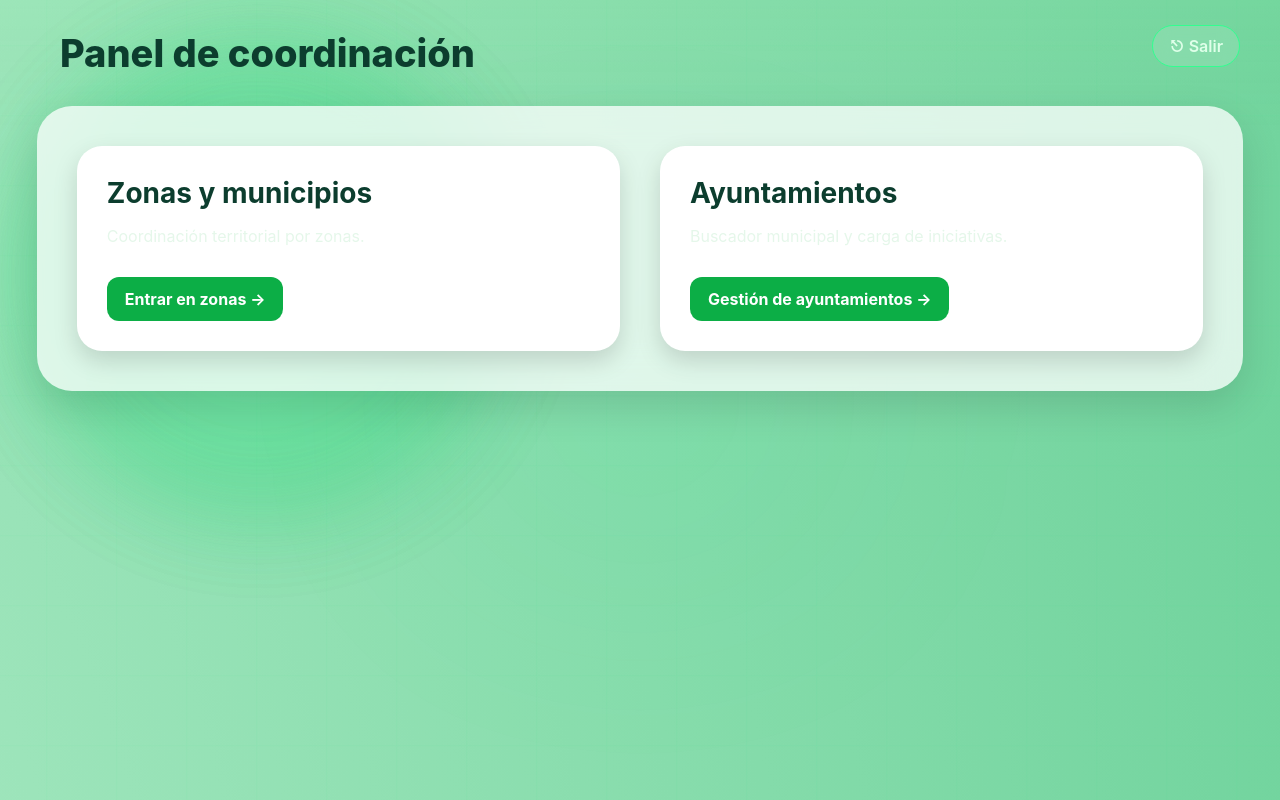
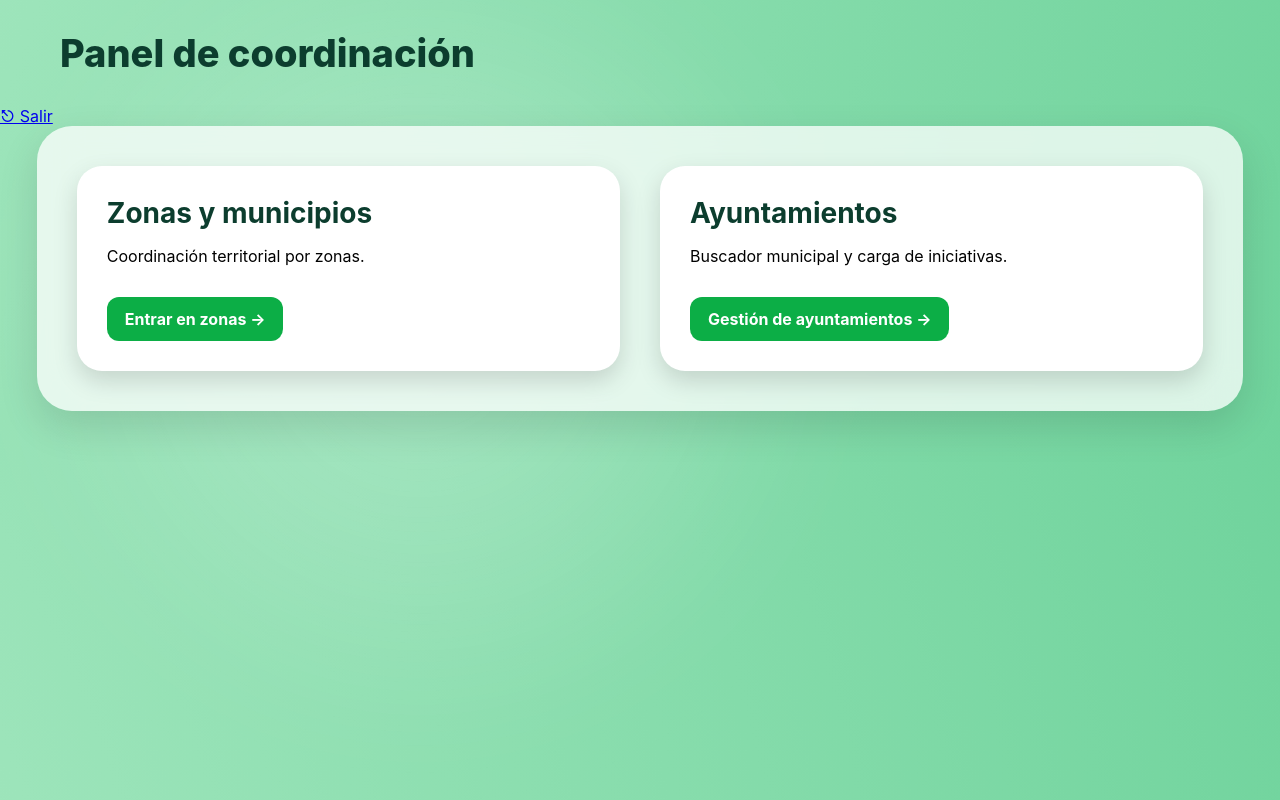
Before and after one commit to AltoVinalopo/ZonaAltoVinalopo, a Flask app: page /ayuntamientos/panel in a window 1280 px wide; the page is wider, and only the part inside the window is pictured. Run offline with Flask 3, Linux system fonts and the light colour scheme; a user stored in the database is signed in.

Commit message:
Update main.css

```diff
--- a/static/css/main.css
+++ b/static/css/main.css
@@ -1,155 +1,104 @@
-/* --- Ajuste de cuerpo con animación --- */
+/* ======== FONDO ANIMADO - EFECTO ESFERA 3D ======== */
 body {
     margin: 0;
     padding: 0;
     font-family: 'Inter', sans-serif;
+    background: radial-gradient(circle at center, #9af5c5, #6fd59d, #4bbd7a);
     overflow-x: hidden;
-    background: radial-gradient(circle at 50% 50%, #0e402e, #05251b);
-    color: #e5f7ea;
+    position: relative;
 }
 
-/* --- Esferas verdes 3D flotantes --- */
-.bg-sphere {
+/* esfera animada */
+body::before {
+    content: "";
     position: fixed;
-    width: 450px;
-    height: 450px;
+    top: -200px;
+    left: -200px;
+    width: 700px;
+    height: 700px;
+    background: radial-gradient(circle, rgba(255,255,255,0.4), rgba(0,0,0,0));
     border-radius: 50%;
-    background: radial-gradient(circle, #3fff99, #00b453);
-    opacity: 0.18;
-    filter: blur(40px);
-    animation: floatSphere 18s infinite ease-in-out alternate;
-    z-index: -3;
-}
-
-.bg-sphere:nth-child(1) {
-    top: -100px;
-    left: -80px;
-}
-
-.bg-sphere:nth-child(2) {
-    bottom: -120px;
-    right: -60px;
-    animation-delay: 4s;
-}
-
-@keyframes floatSphere {
-    0% { transform: translateY(0) translateX(0) scale(1); }
-    50% { transform: translateY(60px) translateX(40px) scale(1.1); }
-    100% { transform: translateY(-40px) translateX(-20px) scale(0.95); }
-}
-
-/* --- Líneas tipo circuito electrónico --- */
-.circuit-lines {
-    position: fixed;
-    inset: 0;
-    background-image:
-        linear-gradient(90deg, rgba(0,255,140,0.12) 1px, transparent 1px),
-        linear-gradient(0deg, rgba(0,255,140,0.12) 1px, transparent 1px);
-    background-size: 70px 70px;
-    animation: moveCircuit 20s linear infinite;
-    z-index: -4;
-    opacity: 0.25;
-}
-
-@keyframes moveCircuit {
-    0% { background-position: 0 0; }
-    100% { background-position: 140px 140px; }
-}
-
-/* --- Efecto escáner horizontal --- */
-.scan-light {
-    position: fixed;
-    top: 0;
-    left: 0;
-    width: 100%;
-    height: 100%;
-    background: linear-gradient(
-        to bottom,
-        transparent,
-        rgba(150,255,150,0.15),
-        transparent
-    );
-    animation: scanner 6s infinite ease-in-out;
-    z-index: -2;
-}
-
-@keyframes scanner {
-    0% { transform: translateY(-100%); }
-    50% { transform: translateY(100%); }
-    100% { transform: translateY(-100%); }
-}
-
-/* --- Brillos dinámicos --- */
-.glow {
-    position: fixed;
-    width: 70%;
-    height: 70%;
-    top: 15%;
-    left: 15%;
-    background: radial-gradient(circle, rgba(0,255,150,0.12), transparent 70%);
-    filter: blur(100px);
-    animation: glowPulse 8s infinite;
+    filter: blur(80px);
+    animation: orbmove 12s infinite linear;
+    opacity: 0.6;
     z-index: -1;
 }
 
-@keyframes glowPulse {
-    0% { opacity: 0.4; transform: scale(1); }
-    50% { opacity: 0.7; transform: scale(1.15); }
-    100% { opacity: 0.4; transform: scale(1); }
+@keyframes orbmove {
+    0% { transform: translate(0,0); }
+    50% { transform: translate(300px, 200px); }
+    100% { transform: translate(0,0); }
 }
 
-/* --- Tarjetas con hover animado --- */
-.card, .zona-card {
-    transition: transform 0.35s ease, box-shadow 0.35s ease;
+/* ======== TARJETAS (paneles) ======== */
+.card {
+    background: white;
+    border-radius: 28px;
+    padding: 35px;
+    box-shadow: 0px 15px 40px rgba(0,0,0,0.12);
+    transition: all 0.3s ease;
 }
 
-.card:hover, .zona-card:hover {
-    transform: translateY(-10px) scale(1.02);
-    box-shadow: 0 18px 50px rgba(0,255,150,0.3);
+.card:hover {
+    transform: translateY(-8px);
+    box-shadow: 0px 25px 55px rgba(0,0,0,0.18);
 }
 
-/* --- Botones profesionales --- */
-.btn-acceso {
-    background: #16cc5a;
-    padding: 12px 18px;
-    border-radius: 14px;
+/* ======== LOGIN BOX ======== */
+.login-container {
+    width: 450px;
+    background: white;
+    padding: 45px;
+    margin: auto;
+    margin-top: 6%;
+    border-radius: 30px;
+    box-shadow: 0px 15px 40px rgba(0,0,0,0.15);
+}
+
+.input-group {
+    position: relative;
+    width: 100%;
+}
+
+input {
+    width: 100%;
+    padding: 18px;
+    border-radius: 12px;
+    border: 2px solid #68c78a;
+    font-size: 17px;
+    outline: none;
+    background: #f4fdf8;
+}
+
+.toggle-pass {
+    position: absolute;
+    right: 15px;
+    top: 16px;
+    width: 26px;
+    cursor: pointer;
+    opacity: 0.6;
+    transition: 0.2s;
+}
+
+.toggle-pass:hover {
+    opacity: 1;
+}
+
+/* Botón */
+button, .btn-submit {
+    width: 100%;
+    padding: 18px;
+    border: none;
+    border-radius: 12px;
+    background: #0ca53c;
     color: white;
     font-weight: 700;
+    font-size: 20px;
+    cursor: pointer;
     transition: 0.25s;
-    text-decoration: none;
 }
 
-.btn-acceso:hover {
-    background: #0f9d43;
+button:hover {
+    background: #06992f;
+    transform: scale(1.03);
 }
-
-/* --- Menú superior con iconos --- */
-.top-menu {
-    display: flex;
-    gap: 18px;
-    align-items: center;
-    position: absolute;
-    right: 40px;
-    top: 25px;
-}
-
-.icon-btn {
-    background: rgba(255,255,255,0.12);
-    padding: 10px 16px;
-    border-radius: 50px;
-    color: #dfffe9;
-    text-decoration: none;
-    display: flex;
-    align-items: center;
-    gap: 8px;
-    border: 1px solid #32ff90;
-    backdrop-filter: blur(10px);
-    transition: 0.3s;
-    font-weight: 600;
-}
-
-.icon-btn:hover {
-    background: #32ff90;
-    color: #08331f;
-    transform: translateY(-3px);
-}
```
